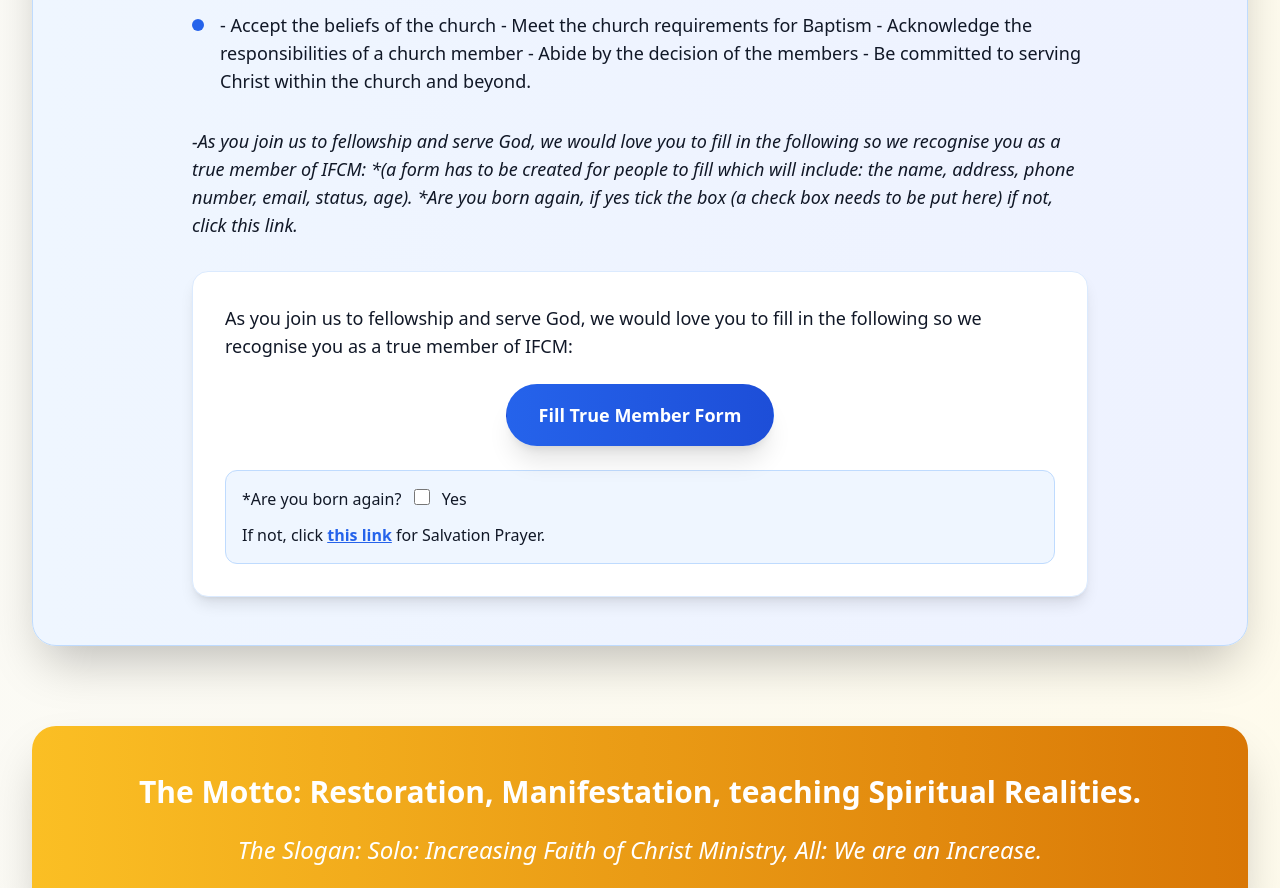
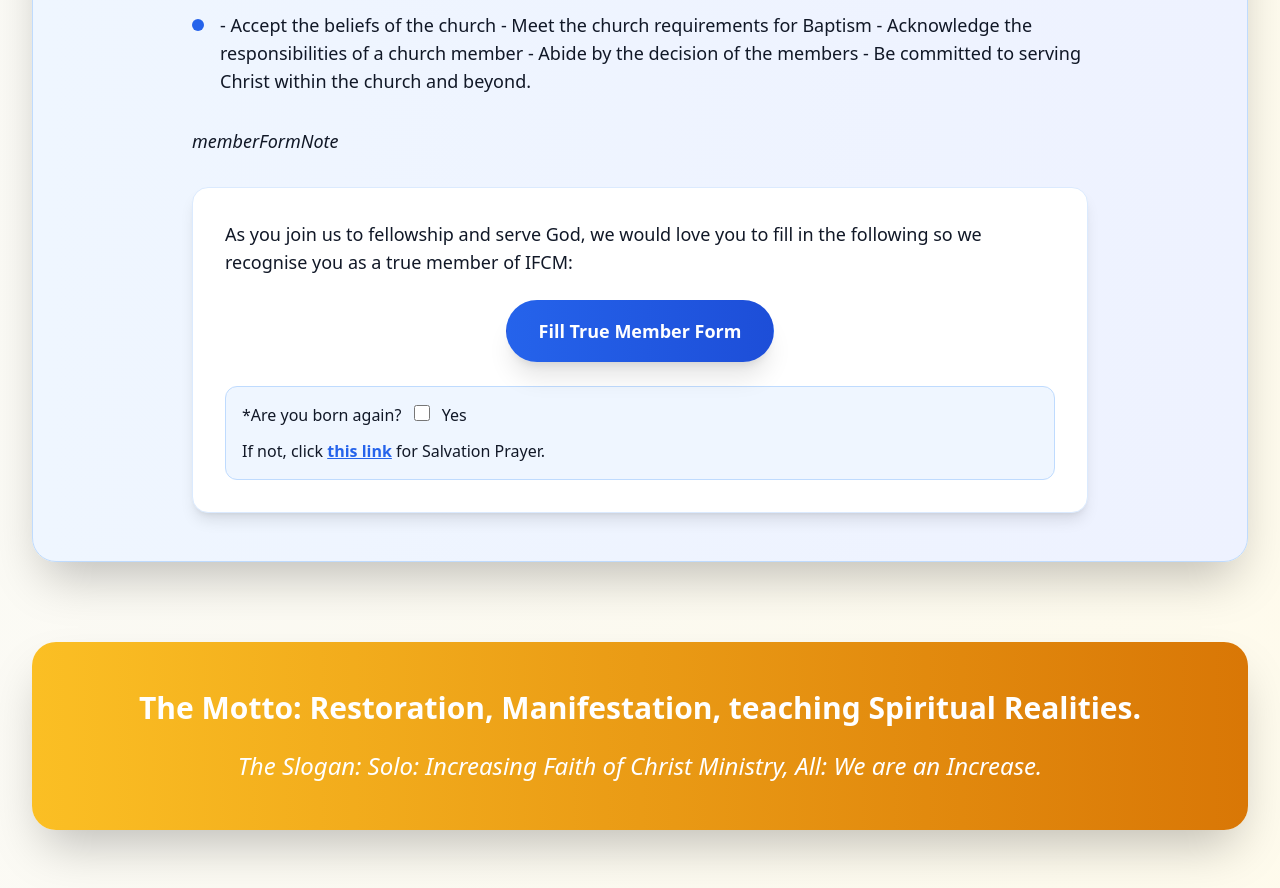
Before and after one commit to davyken/IFCM.com, a React (Vite) app: page / in a window 1280 px wide. Shown: the part 5680-6568 px from the top of the page. Built offline with nearby package versions, Linux system fonts and the light colour scheme.

Commit message:
updated content

```diff
--- a/src/components/HomePage.jsx
+++ b/src/components/HomePage.jsx
@@ -158,7 +158,7 @@
   return (
     <>
       <Hero />
-      <About />
+      <About openFormModal={openFormModal} />
       <Services />
       <Ministries />
       <Events />
--- a/src/contexts/LanguageContext.jsx
+++ b/src/contexts/LanguageContext.jsx
@@ -117,7 +117,6 @@
       howToBecomeMember: 'HOW TO BECOME A CHURCH MEMBER',
       memberIntro: 'To become a member of a church is to formally commit oneself to an identifiable body of believers who have joined together for specific, divinely ordained purposes and to fellowship as one. A person wishing to be a member of IFCM must give a credible profession of faith in Christ and;',
       memberRequirements: '- Accept the beliefs of the church - Meet the church requirements for Baptism - Acknowledge the responsibilities of a church member - Abide by the decision of the members - Be committed to serving Christ within the church and beyond.',
-      memberFormNote: '-As you join us to fellowship and serve God, we would love you to fill in the following so we recognise you as a true member of IFCM: *(a form has to be created for people to fill which will include: the name, address, phone number, email, status, age). *Are you born again, if yes tick the box (a check box needs to be put here) if not, click this link.',
       motto: 'The Motto: Restoration, Manifestation, teaching Spiritual Realities.',
       slogan: 'The Slogan: Solo: Increasing Faith of Christ Ministry, All: We are an Increase.',
       ministriesAbout: 'Ministries',
```
Also changed, not shown: 1 other file (tests, documents, lock files or other folders).
